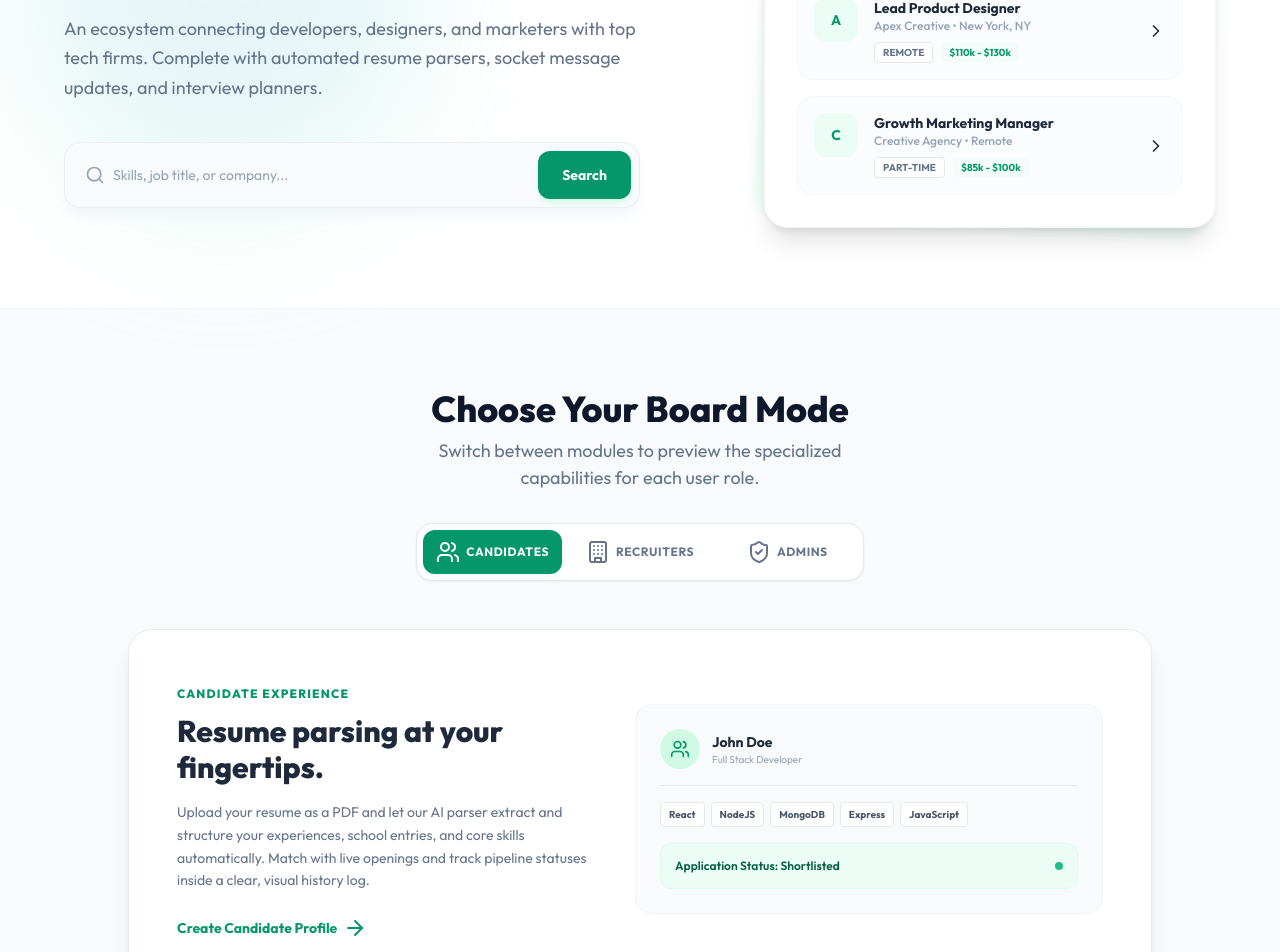
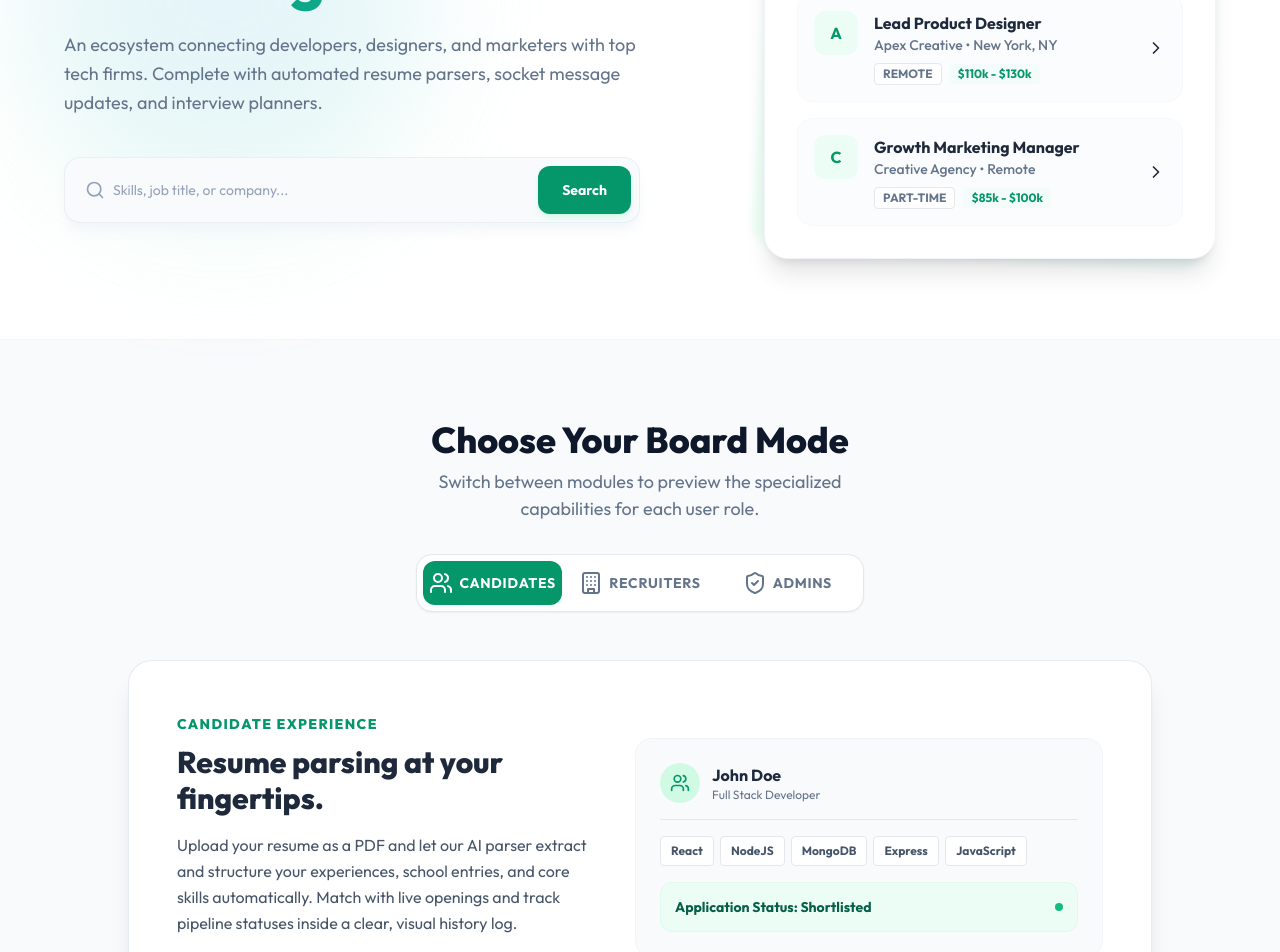
Before and after one commit to adwaithms515-ai/jobportal, a React (Vite) app in the folder client/: page / in a window 1280 px wide. Shown: the part 400-1352 px from the top of the page. Built offline with nearby package versions, Linux system fonts and the light colour scheme; no server answers.

Commit message:
Update Home page text sizing to make all elements highly readable and clearly visible

```diff
--- a/client/src/pages/Home.jsx
+++ b/client/src/pages/Home.jsx
@@ -81,22 +81,22 @@ const Home = () => {
             <div className="absolute inset-0 bg-gradient-to-tr from-emerald-100 to-blue-50 rounded-3xl rotate-3 scale-102 blur-sm opacity-50" />
             <div className="relative bg-white rounded-3xl border border-slate-100 p-8 shadow-xl">
               <div className="flex items-center justify-between border-b pb-4 mb-6">
-                <span className="text-xs font-bold text-slate-400 uppercase tracking-widest">Featured Board</span>
+                <span className="text-sm font-bold text-slate-500 uppercase tracking-widest">Featured Board</span>
                 <span className="flex h-2.5 w-2.5 rounded-full bg-emerald-500 animate-ping" />
               </div>
 
               <div className="flex flex-col gap-4">
                 {mockJobs.map(job => (
                   <div key={job.id} className="flex items-start gap-4 p-4 rounded-2xl bg-slate-50/50 hover:bg-slate-50 transition-smooth border border-slate-100/50 cursor-pointer" onClick={() => navigate('/login')}>
-                    <div className="flex h-11 w-11 shrink-0 items-center justify-center rounded-xl bg-emerald-50 text-emerald-600 font-bold text-sm">
+                    <div className="flex h-11 w-11 shrink-0 items-center justify-center rounded-xl bg-emerald-50 text-emerald-600 font-bold text-base">
                       {job.company.charAt(0)}
                     </div>
                     <div className="flex-1">
-                      <h4 className="font-bold text-slate-850 text-sm">{job.title}</h4>
-                      <p className="text-xs font-medium text-slate-400">{job.company} • {job.location}</p>
+                      <h4 className="font-bold text-slate-850 text-base">{job.title}</h4>
+                      <p className="text-sm font-medium text-slate-500">{job.company} • {job.location}</p>
                       <div className="flex items-center gap-2 mt-2">
-                        <span className="text-[10px] font-bold px-2 py-0.5 rounded bg-white border text-slate-500 uppercase">{job.type}</span>
-                        <span className="text-[10px] font-bold text-emerald-600 bg-emerald-50/50 px-2 py-0.5 rounded">{job.salary}</span>
+                        <span className="text-xs font-bold px-2 py-0.5 rounded bg-white border text-slate-500 uppercase">{job.type}</span>
+                        <span className="text-xs font-bold text-emerald-600 bg-emerald-50/50 px-2 py-0.5 rounded">{job.salary}</span>
                       </div>
                     </div>
                     <ChevronRight className="h-5 w-5 text-slate-350 self-center" />
@@ -122,7 +122,7 @@ const Home = () => {
           <div className="mt-8 flex justify-center gap-2 bg-white border p-1.5 rounded-2xl max-w-md mx-auto shadow-sm">
             <button
               onClick={() => setActiveTab('candidates')}
-              className={`flex-1 flex items-center justify-center gap-1.5 py-2.5 rounded-xl text-xs font-bold uppercase tracking-wider transition-smooth ${
+              className={`flex-1 flex items-center justify-center gap-1.5 py-2.5 rounded-xl text-sm font-bold uppercase tracking-wider transition-smooth ${
                 activeTab === 'candidates' ? 'bg-emerald-600 text-white shadow-md shadow-emerald-50/50' : 'text-slate-500 hover:text-slate-800'
               }`}
             >
@@ -131,7 +131,7 @@ const Home = () => {
             </button>
             <button
               onClick={() => setActiveTab('recruiters')}
-              className={`flex-1 flex items-center justify-center gap-1.5 py-2.5 rounded-xl text-xs font-bold uppercase tracking-wider transition-smooth ${
+              className={`flex-1 flex items-center justify-center gap-1.5 py-2.5 rounded-xl text-sm font-bold uppercase tracking-wider transition-smooth ${
                 activeTab === 'recruiters' ? 'bg-emerald-600 text-white shadow-md shadow-emerald-50/50' : 'text-slate-500 hover:text-slate-800'
               }`}
             >
@@ -140,7 +140,7 @@ const Home = () => {
             </button>
             <button
               onClick={() => setActiveTab('admins')}
-              className={`flex-1 flex items-center justify-center gap-1.5 py-2.5 rounded-xl text-xs font-bold uppercase tracking-wider transition-smooth ${
+              className={`flex-1 flex items-center justify-center gap-1.5 py-2.5 rounded-xl text-sm font-bold uppercase tracking-wider transition-smooth ${
                 activeTab === 'admins' ? 'bg-emerald-600 text-white shadow-md shadow-emerald-50/50' : 'text-slate-500 hover:text-slate-800'
               }`}
             >
@@ -154,12 +154,12 @@ const Home = () => {
             {activeTab === 'candidates' && (
               <>
                 <div className="flex-1">
-                  <span className="text-xs font-extrabold text-emerald-600 uppercase tracking-widest">Candidate Experience</span>
+                  <span className="text-sm font-extrabold text-emerald-600 uppercase tracking-widest">Candidate Experience</span>
                   <h3 className="text-2xl lg:text-3xl font-extrabold text-slate-800 mt-2">Resume parsing at your fingertips.</h3>
-                  <p className="mt-4 text-sm leading-relaxed text-slate-500">
+                  <p className="mt-4 text-base leading-relaxed text-slate-600">
                     Upload your resume as a PDF and let our AI parser extract and structure your experiences, school entries, and core skills automatically. Match with live openings and track pipeline statuses inside a clear, visual history log.
                   </p>
-                  <Link to="/register" className="mt-6 inline-flex items-center gap-1.5 text-sm font-bold text-emerald-600 hover:text-emerald-700">
+                  <Link to="/register" className="mt-6 inline-flex items-center gap-1.5 text-base font-bold text-emerald-600 hover:text-emerald-700">
                     <span>Create Candidate Profile</span>
                     <ArrowRight className="h-4.5 w-4.5" />
                   </Link>
@@ -168,16 +168,16 @@ const Home = () => {
                   <div className="flex items-center gap-3 border-b pb-4 mb-4">
                     <div className="h-10 w-10 rounded-full bg-emerald-100 flex items-center justify-center text-emerald-600"><Users className="h-5 w-5" /></div>
                     <div>
-                      <h4 className="text-sm font-bold">John Doe</h4>
-                      <p className="text-[10px] text-slate-400">Full Stack Developer</p>
+                      <h4 className="text-base font-bold">John Doe</h4>
+                      <p className="text-xs text-slate-500">Full Stack Developer</p>
                     </div>
                   </div>
                   <div className="flex flex-wrap gap-1.5 mb-4">
                     {['React', 'NodeJS', 'MongoDB', 'Express', 'JavaScript'].map(skill => (
-                      <span key={skill} className="text-[10px] font-bold px-2 py-1 bg-white border rounded text-slate-600">{skill}</span>
+                      <span key={skill} className="text-xs font-bold px-2.5 py-1.5 bg-white border rounded text-slate-600">{skill}</span>
                     ))}
                   </div>
-                  <div className="rounded-xl bg-emerald-50 border border-emerald-100/50 p-3.5 text-xs text-emerald-800 font-semibold flex items-center justify-between">
+                  <div className="rounded-xl bg-emerald-50 border border-emerald-100/50 p-3.5 text-sm text-emerald-800 font-bold flex items-center justify-between">
                     <span>Application Status: Shortlisted</span>
                     <span className="h-2 w-2 rounded-full bg-emerald-500 animate-pulse" />
                   </div>
@@ -188,12 +188,12 @@ const Home = () => {
             {activeTab === 'recruiters' && (
               <>
                 <div className="flex-1">
-                  <span className="text-xs font-extrabold text-blue-600 uppercase tracking-widest">Recruiter Tools</span>
+                  <span className="text-sm font-extrabold text-blue-600 uppercase tracking-widest">Recruiter Tools</span>
                   <h3 className="text-2xl lg:text-3xl font-extrabold text-slate-800 mt-2">Manage candidates & schedule interviews.</h3>
-                  <p className="mt-4 text-sm leading-relaxed text-slate-500">
+                  <p className="mt-4 text-base leading-relaxed text-slate-600">
                     Host structured CRUD listings for jobs, screen applicant pools with built-in status updates, and coordinate interviews through a visual planner. Sends automatic Nodemailer updates and Socket.IO indicators instantly to candidates.
                   </p>
-                  <Link to="/register" className="mt-6 inline-flex items-center gap-1.5 text-sm font-bold text-emerald-600 hover:text-emerald-700">
+                  <Link to="/register" className="mt-6 inline-flex items-center gap-1.5 text-base font-bold text-emerald-600 hover:text-emerald-700">
                     <span>Register as Recruiter</span>
                     <ArrowRight className="h-4.5 w-4.5" />
                   </Link>
@@ -201,18 +201,18 @@ const Home = () => {
                 <div className="flex-1 bg-slate-50 p-6 rounded-2xl w-full border border-slate-100 flex flex-col gap-4">
                   <div className="flex justify-between items-center bg-white p-3.5 rounded-xl border border-slate-100">
                     <div>
-                      <h4 className="text-xs font-bold text-slate-800">Jane Smith</h4>
-                      <p className="text-[9px] text-slate-400">Applied for Product Designer</p>
+                      <h4 className="text-sm font-bold text-slate-800">Jane Smith</h4>
+                      <p className="text-xs text-slate-500">Applied for Product Designer</p>
                     </div>
-                    <span className="text-[10px] font-bold bg-amber-50 text-amber-700 px-2 py-0.5 rounded border border-amber-200/50">Under Review</span>
+                    <span className="text-xs font-bold bg-amber-50 text-amber-700 px-2 py-1 rounded border border-amber-200/50">Under Review</span>
                   </div>
 
-                  <div className="bg-blue-50 border border-blue-100 p-4 rounded-xl text-xs text-blue-900 flex flex-col gap-2">
+                  <div className="bg-blue-50 border border-blue-100 p-4 rounded-xl text-sm text-blue-900 flex flex-col gap-2">
                     <p className="font-bold flex items-center gap-1">
                       <Calendar className="h-4 w-4" />
                       <span>Interview Scheduled</span>
                     </p>
-                    <p className="text-[10px] text-blue-700">Date: July 15, 2026 at 14:00 (Zoom)</p>
+                    <p className="text-xs text-blue-700 font-semibold">Date: July 15, 2026 at 14:00 (Zoom)</p>
                   </div>
                 </div>
               </>
@@ -221,26 +221,26 @@ const Home = () => {
             {activeTab === 'admins' && (
               <>
                 <div className="flex-1">
-                  <span className="text-xs font-extrabold text-purple-600 uppercase tracking-widest">Admin Console</span>
+                  <span className="text-sm font-extrabold text-purple-600 uppercase tracking-widest">Admin Console</span>
                   <h3 className="text-2xl lg:text-3xl font-extrabold text-slate-800 mt-2">Maintain full platform moderation.</h3>
-                  <p className="mt-4 text-sm leading-relaxed text-slate-500">
+                  <p className="mt-4 text-base leading-relaxed text-slate-600">
                     Admin dashboards provide total control. Moderate job postings, suspend accounts violating terms of service, track audit logs with actor and timestamp coordinates, and monitor server-wide settings.
                   </p>
-                  <Link to="/login" className="mt-6 inline-flex items-center gap-1.5 text-sm font-bold text-emerald-600 hover:text-emerald-700">
+                  <Link to="/login" className="mt-6 inline-flex items-center gap-1.5 text-base font-bold text-emerald-600 hover:text-emerald-700">
                     <span>Open Admin Console</span>
                     <ArrowRight className="h-4.5 w-4.5" />
                   </Link>
                 </div>
                 <div className="flex-1 bg-slate-50 p-6 rounded-2xl w-full border border-slate-100 flex flex-col gap-3">
-                  <h4 className="text-[10px] font-bold uppercase tracking-widest text-slate-400">Audit Logs</h4>
+                  <h4 className="text-xs font-bold uppercase tracking-widest text-slate-450">Audit Logs</h4>
                   <div className="flex flex-col gap-2">
-                    <div className="bg-white p-2.5 rounded-lg border border-slate-100 text-[10px] text-slate-500 flex items-center justify-between">
+                    <div className="bg-white p-2.5 rounded-lg border border-slate-100 text-xs text-slate-600 flex items-center justify-between">
                       <span>Job Approved: "Senior React Dev"</span>
-                      <span className="text-slate-400">10:54 AM</span>
+                      <span className="text-slate-450">10:54 AM</span>
                     </div>
-                    <div className="bg-white p-2.5 rounded-lg border border-slate-100 text-[10px] text-slate-500 flex items-center justify-between">
+                    <div className="bg-white p-2.5 rounded-lg border border-slate-100 text-xs text-slate-600 flex items-center justify-between">
                       <span>User Suspended: spammer@email.com</span>
-                      <span className="text-slate-400">09:12 AM</span>
+                      <span className="text-slate-450">09:12 AM</span>
                     </div>
                   </div>
                 </div>
```
